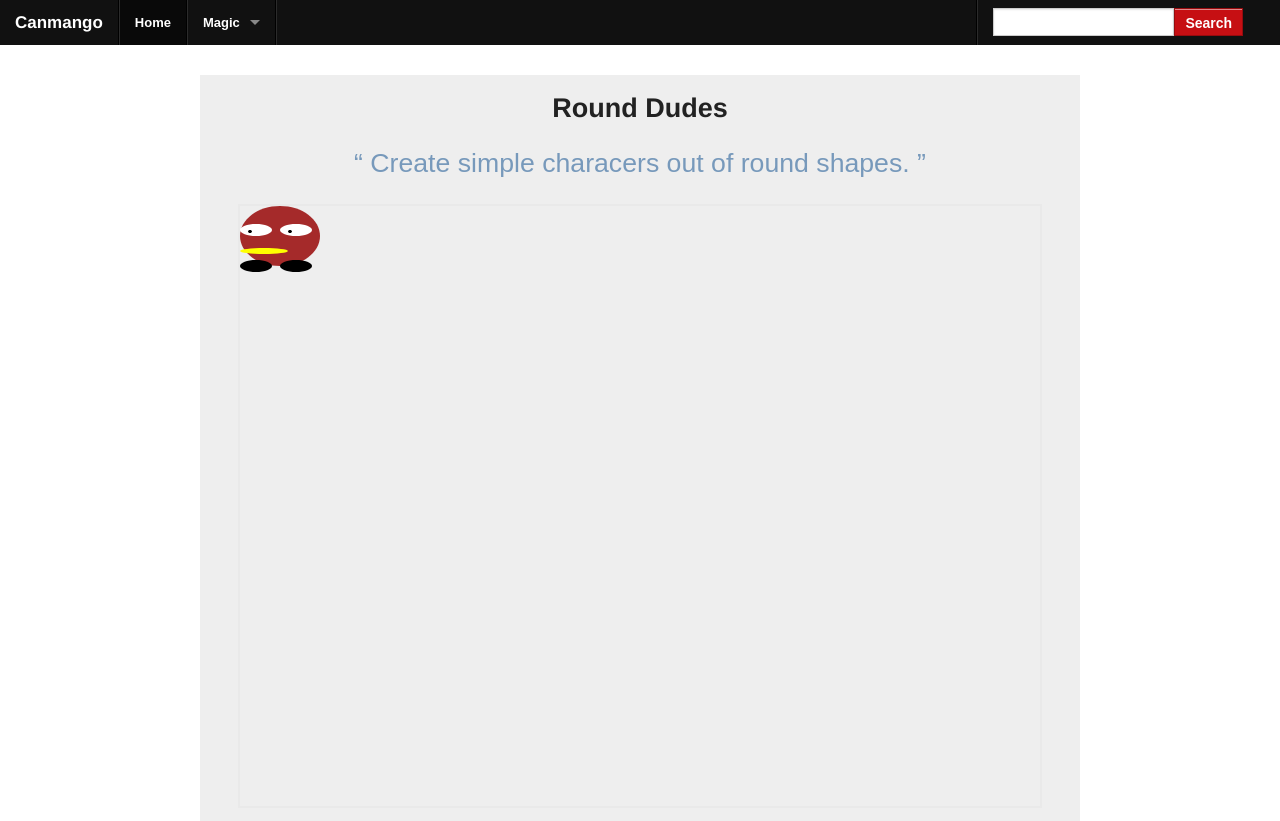
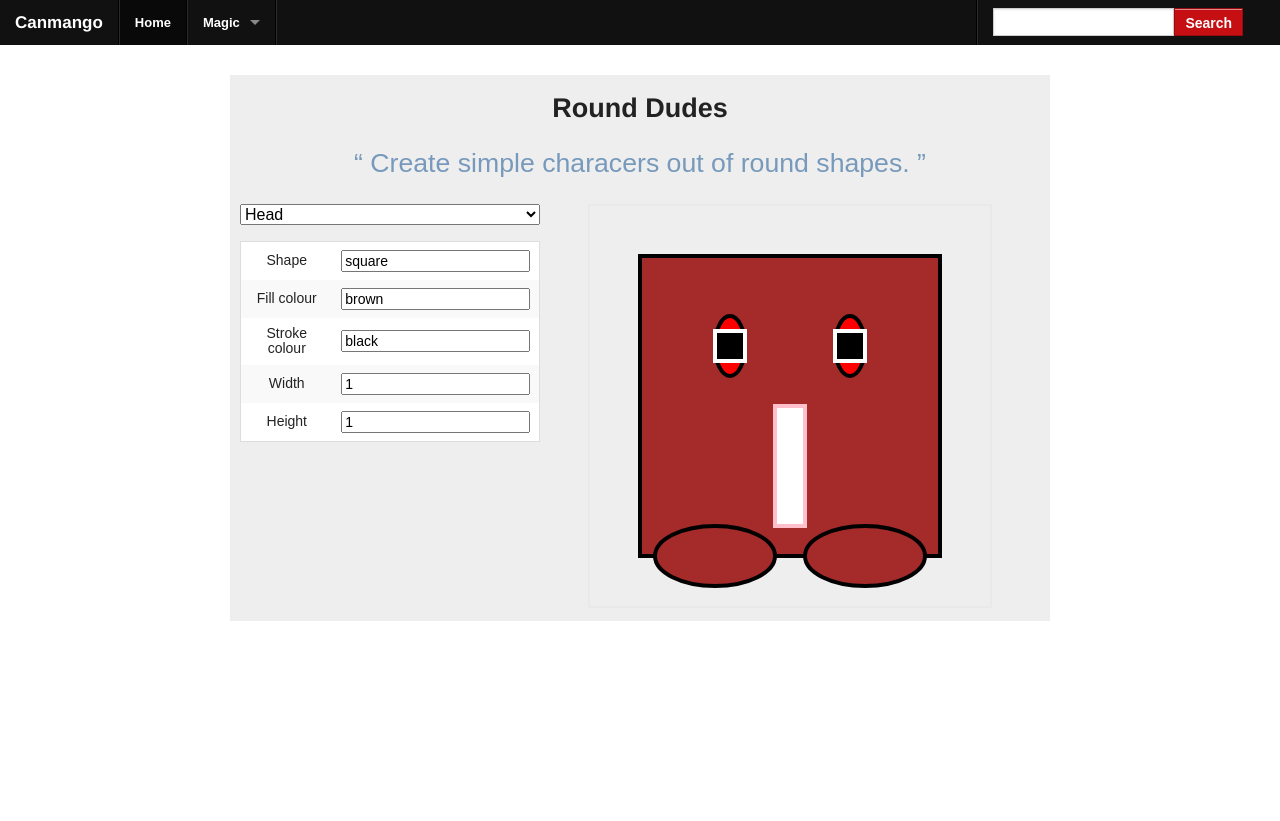
Before and after one commit to chrisbenwar/canmango, a plain HTML site: page app/index.html at #/home in a window 1280 px wide. After the commit the page ends 800 px from the top, so only its background shows below. Drawn offline with Linux system fonts and the light colour scheme; files whose address does not match are found by name; a web font is replaced by a local one.

Commit message:
Build face designer using basic canvas ovals and squares.

```diff
--- a/app/css/style.css
+++ b/app/css/style.css
@@ -14,11 +14,22 @@ body, html {
 }
 
 .content {
-	width: 880px;
+	width: 820px;
 	padding: 10px;
 	margin: auto;
 	background-color: #eee;
 	text-align: center;
+	overflow: hidden;
+}
+
+.canvasControls {
+	float: left;
+	width: 300px;
+}
+
+.canvasDisplay {
+	float: right;
+	width: 500px;
 }
 
 .content h3 {
--- a/app/js/canmango.js
+++ b/app/js/canmango.js
@@ -20,91 +20,226 @@ var canmango = canmango || {};
 			my.width = my.stage.canvas.width;
 			my.height = my.stage.canvas.height;
 
-			var shape = new createjs.Shape();
+			my.draw();
+		},
+		draw: function() {
+			var my = cm.shapespasm;
+
+			my.stage.removeAllChildren();
+
+			var container = new createjs.Container();
+			var w = 300;
+			var h = 300;
 
 			if(my.drawer) {
-				my.drawer.draw(shape, my.width / 10, my.height / 10);
+				my.drawer.draw(container, w, h);
 			}
 
-			my.stage.addChild(shape);
+			container.regX = w / 2;
+			container.regY = h / 2;
+			container.x = my.width / 2;
+			container.y = my.height / 2;
+
+			my.stage.addChild(container);
 			my.stage.update();
-		},
+
+		}
 	},
 
 	cm.roundDude = {
 		"dude": {
+			"atoms": {
+				"head": { "w": 1, "h": 1, "colour1": "brown", "colour2": "black", "shape": "square" },
+				"eye": { "w": 0.1, "h": 0.2, "colour1": "red", "colour2": "black" },
+				"pupil": { "w": 0.1, "h": 0.1, "colour1": "black", "colour2": "white", "shape": "square" },
+				"mouth": { "w": 0.1, "h": 0.4, "colour1": "white", "colour2": "pink", "shape": "square" },
+				"foot": { "w": 0.4, "h": 0.2, "colour1": "brown", "colour2": "black", "shape": "circle" },
+			},
 			"parts": {
-				"head": { "w": 1, "h": 1, "colour1": "brown", "colour2": "black" },
-				"eye": { "w": 0.4, "h": 0.2, "colour1": "white", "colour2": "black" },
-				"pupil": { "w": 0.05, "h": 0.05, "colour1": "black", "colour2": "black" },
-				"mouth": { "w": 0.6, "h": 0.1, "colour1": "yellow", "colour2": "black" },
-				"foot": { "w": 0.4, "h": 0.2, "colour1": "black", "colour2": "black" },
+				"dude": {"x": 0, "y": 0, "abs": 1},
+				"head": { "atom": "head", "parent": "dude", "abs": 1 },
+				"eyes": {"parent": "head", "x": 0.5, "y": 0.3 },
+				"eye1": { "atom": "eye", "parent": "eyes", "x": -0.2 },
+				"eye2": { "atom": "eye", "parent": "eyes", "x": 0.2 },
+				"pupil1": { "atom": "pupil", "parent": "eye1", "x": 0.05, "y": 0.1 },
+				"pupil2": { "atom": "pupil", "parent": "eye2", "x": 0.05, "y": 0.1 },
+				"mouth": { "atom": "mouth", "parent": "head", "x": 0.5, "y": 0.7 },
+				"feet": { "parent": "dude", "x": 0.5, "y": 1 },
+				"foot1": { "atom": "foot", "parent": "feet", "x": -0.25 },
+				"foot2": { "atom": "foot", "parent": "feet", "x": 0.25 }
 			},
-			"families": {
-				"head": { "part": "head" },
-				"eye1": { "part": "eye", "parent": "head" },
-				"eye2": { "part": "eye", "parent": "head" },
-				"pupil1": { "part": "pupil", "parent": "eye1" },
-				"pupil2": { "part": "pupil", "parent": "eye2" },
-				"mouth": { "part": "mouth", "parent": "head" },
-				"foot1": { "part": "foot", "parent": "head" },
-				"foot2": { "part": "foot", "parent": "head" }
-			},
-			"layouts": {
-				"head": { "parts": ["head"] , "y": 0},
-				"eyes": { "parts": ["eye1", "eye2"], "d": 0.5, "y": 0.3 },
-				"pupils": { "parts": ["pupil1", "pupil2"], "x": 0.1, "y": 0.1 },
-				"mouth": { "parts": ["mouth"], "y": 0.7 },
-				"feet": { "parts": ["foot1", "foot2"], "d": 0.5, "y": 0.9 }
+			"order": [
+				"dude", "head", "eyes", "eye1", "eye2", "pupil1", "pupil2",
+				"mouth", "feet", "foot1", "foot2"
+			]
+		},
+		"containers": {},
+		"displayObjects": { },
+		redraw: function() {
+			var my = canmango.roundDude;
+			my.containers = {};
+			my.displayObjects = {};
+			canmango.shapespasm.draw();
+		},
+		getDisplayData: function() {
+			var my = canmango.roundDude;
+			var dude = my.dude;
+			var atomID = null, atom = null;
+			var displayData = [];
+			var desc = {
+				"head": "Head", "eye": "Eyes", "pupil": "Pupils",
+				"mouth": "Mouth", "foot": "Feet"
+			};
+
+			for(atomID in dude.atoms) {
+				atom = dude.atoms[atomID];
+
+				displayData.push({
+					"atomID": atomID,
+					"desc": desc[atomID],
+					"w": atom.w,
+					"h": atom.h,
+					"colour1": atom.colour1,
+					"colour2": atom.colour2,
+					"shape": atom.shape
+				});
 			}
+
+			return displayData;
 		},
-		"cache": { },
-		draw: function(shape, w, h) {
-			var g = shape.graphics;
+		update: function(displayData) {
+			var my = canmango.roundDude;
+			var part = null;
+			var dude = my.dude;
+			var atomID = displayData.atomID;
+
+			dude.atoms[atomID].colour1 = displayData.colour1;
+			dude.atoms[atomID].colour2 = displayData.colour2;
+			dude.atoms[atomID].shape = displayData.shape;
+			dude.atoms[atomID].w = displayData.w;
+			dude.atoms[atomID].h = displayData.h;
+
+			my.redraw();
+		},
+		draw: function(stage, w, h) {
 			var my = canmango.roundDude;
 			var parts = my.dude.parts;
-			var layouts = my.dude.layouts;
-			var families = my.dude.families;
+			var atoms = my.dude.atoms;
+			var order = my.dude.order;
 			var partInfo = null, part = null, layout = null, family = null;
-			var atomID = null, partID = null;
+			var atomID = null, partID = null, atom = null;
 			var x = 0, y = 0, top = 0, height = 0, d = 0, partX = 0, partY = 0;
-			var parentPos = null, parentPartID = null;
+			var parentPart = null, parentPartID = null, parentDO = null;
+			var partShape = null, partG = null, displayObj = null;
+			var container = null;
 
-			for(var layoutID in layouts) {
-				layout = layouts[layoutID];
-				x = layout.x || 0;
-				y = layout.y || 0;
-				d = layout.d || 0;
+			for(partID in parts) {
+				part = parts[partID];
+				if(part.parent)
+				{
+					container = new createjs.Container();
+					my.containers[part.parent] = container;
+				}
+			}
 
-				for(var i = 0; i < layout.parts.length; i++)
+			for(var i = 0; i < order.length; i++)
+			{
+				partID = order[i];
+				part = parts[partID];
+
+			}
+
+			for(var i = 0; i < order.length; i++)
+			{
+				partID = order[i];
+
+				part = parts[partID];
+				x = part.x || 0;
+				y = part.y || 0;
+
+				if(my.containers[partID])
 				{
-					partX = x;
-					partY = y;
+					container = my.containers[partID];
 
-					partX += d * i;
-					partID = layout.parts[i];
-					atomID = families[partID].part;
-					part = parts[atomID];
+					if(part.parent)
+					{
+						my.containers[part.parent].addChild(container);
+					}
+					else
+					{
+						stage.addChild(container);
+					}
+				}
 
-					parentPartID = families[partID].parent;
-					parentPos = my.cache[parentPartID];
-					if(parentPos)
+				if(my.containers[partID])
+				{
+					parentDO = my.containers[partID];
+				}
+				else if(part.parent)
+				{
+					parentPart = parts[part.parent];
+					parentDO = my.containers[part.parent];
+				}
+
+				if(my.containers[partID] && !part.atom)
+				{
+					my.containers[partID].x = x * w;
+					my.containers[partID].y = y * w;
+				}
+
+				if(part.atom)
+				{
+					atom = atoms[part.atom];
+					partG = new createjs.Graphics().beginFill(atom.colour1);
+					partG.setStrokeStyle(4);
+					partG.beginStroke(atom.colour2);
+
+					var shape = atom.shape || 'ellipse';
+
+					if(my.containers[partID])
 					{
-						partX += parentPos.x;
-						partY += parentPos.y;
+						atom = atoms[part.atom];
+						if(!part.abs)
+						{
+							my.containers[partID].regX = atom.w * w / 2;
+							my.containers[partID].regY = atom.h * h / 2;
+						}
+
+						my.containers[partID].x = x * w;
+						my.containers[partID].y = y * w;
+						my.drawShape(partG, shape, atom.w * w, atom.h * h);
+						displayObj = new createjs.Shape(partG);
+					}
+					else
+					{
+						my.drawShape(partG, shape, atom.w * w, atom.h * h);
+
+						displayObj = new createjs.Shape(partG);
+						displayObj.regX = atom.w * w / 2;
+						displayObj.regY = atom.h * h / 2;
+						displayObj.x = x * w;
+						displayObj.y = y * h;
 					}
 
-					my.cache[partID] = { "x": partX, "y": partY };
-
-					my.drawPart(g, part, partX, partY, w, h);
+					my.displayObjects[partID] = displayObj;
+					parentDO.addChild(displayObj);
 				}
 			}
 		},
-		drawPart: function(g, part, x, y, w, h) {
-				var height = h * part.h;
+		drawShape: function(g, type, w, h) {
+			var radius = w;
+			if(h > w) radius = h;
 
-				g.beginFill(part.colour1);
-				g.drawEllipse(x * w, y * h, w * part.w, h * part.h);
+			switch(type)
+			{
+				case 'square':
+					g.drawRect(0, 0, w, h);
+					break;
+				case 'ellipse':
+				default:
+					g.drawEllipse(0, 0, w, h);
+					break;
+			}
 		},
 		drawParts: function(shape, w, h) {
 			var g = shape.graphics;
--- a/app/js/controllers.js
+++ b/app/js/controllers.js
@@ -3,9 +3,20 @@ var canmango = canmango || {};
 
 (function(cm) {
 	angular.module('canmango.controllers', []).
+
 		controller('HomeCtrl', function($scope) {
-			var drawer = canmango.roundDude;
-			canmango.shapespasm.setDrawer(drawer);
+
+			var drawer = cm.roundDude;
+			cm.shapespasm.setDrawer(drawer);
+
 			$scope.$on('$viewContentLoaded', canmango.shapespasm.init);
+
+			var displayData = cm.roundDude.getDisplayData();
+			$scope.displayData = displayData;
+			$scope.selectedItem = displayData[0];
+
+			$scope.update = function() {
+				cm.roundDude.update($scope.selectedItem);
+			}
   });
 })(canmango);
--- a/app/partials/home.html
+++ b/app/partials/home.html
@@ -2,6 +2,44 @@
 <p>
 	<span class="desc">&#8220; Create simple characers out of round shapes. &#8221;</span>
 </p>
-<canvas id="canmangoCanvas" class="canmangoCanvas" width="800" height="600">
-	Sorry, This kind of magic doesn't work on your browser.
-</canvas>
+<div class="canvasApp">
+	<div class="canvasControls">
+		<select ng-model="selectedItem" ng-options="item as item.desc for item in displayData">
+		</select>
+		<table width="100%">
+			<tr>
+				<td>Shape</td>
+				<td>
+					<input ng-model="selectedItem.shape" ng-change="update()" />
+				</td>
+			</tr>
+			<tr>
+				<td>Fill colour</td>
+				<td>
+					<input ng-model="selectedItem.colour1" ng-change="update()" />
+				</td>
+			</tr>
+			<tr>
+				<td>Stroke colour</td>
+				<td>
+					<input ng-model="selectedItem.colour2" ng-change="update()" />
+			</td>
+			<tr>
+				<td>Width</td>
+				<td>
+					<input ng-model="selectedItem.w" ng-change="update()" />
+			</td>
+			<tr>
+				<td>Height</td>
+				<td>
+					<input ng-model="selectedItem.h" ng-change="update()" />
+			</td>
+		</tr>
+		</table>
+	</div>
+	<div class="canvasDisplay">
+		<canvas id="canmangoCanvas" class="canmangoCanvas" width="400" height="400">
+			Sorry, This kind of magic doesn't work on your browser.
+		</canvas>
+	</div>
+</div>
```
